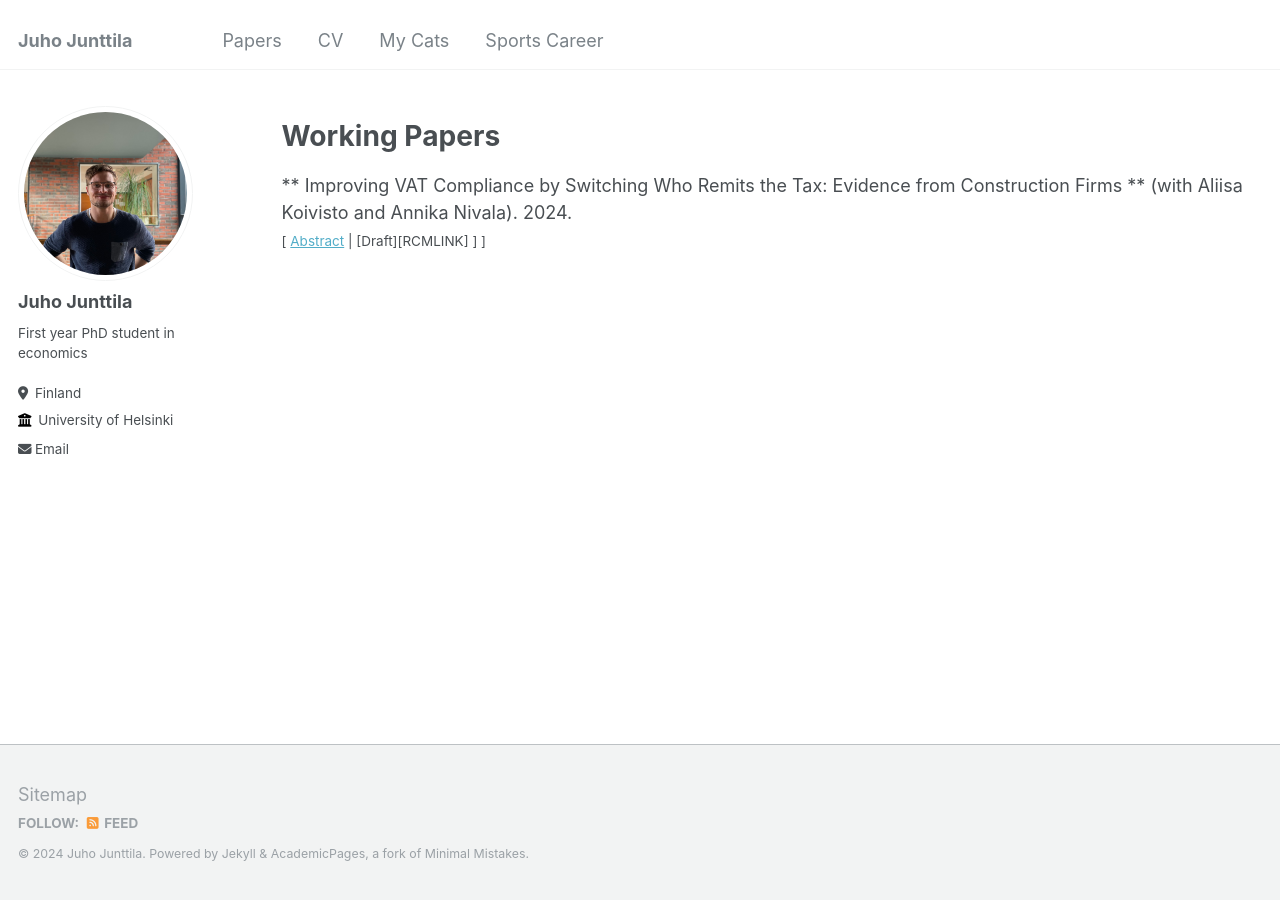
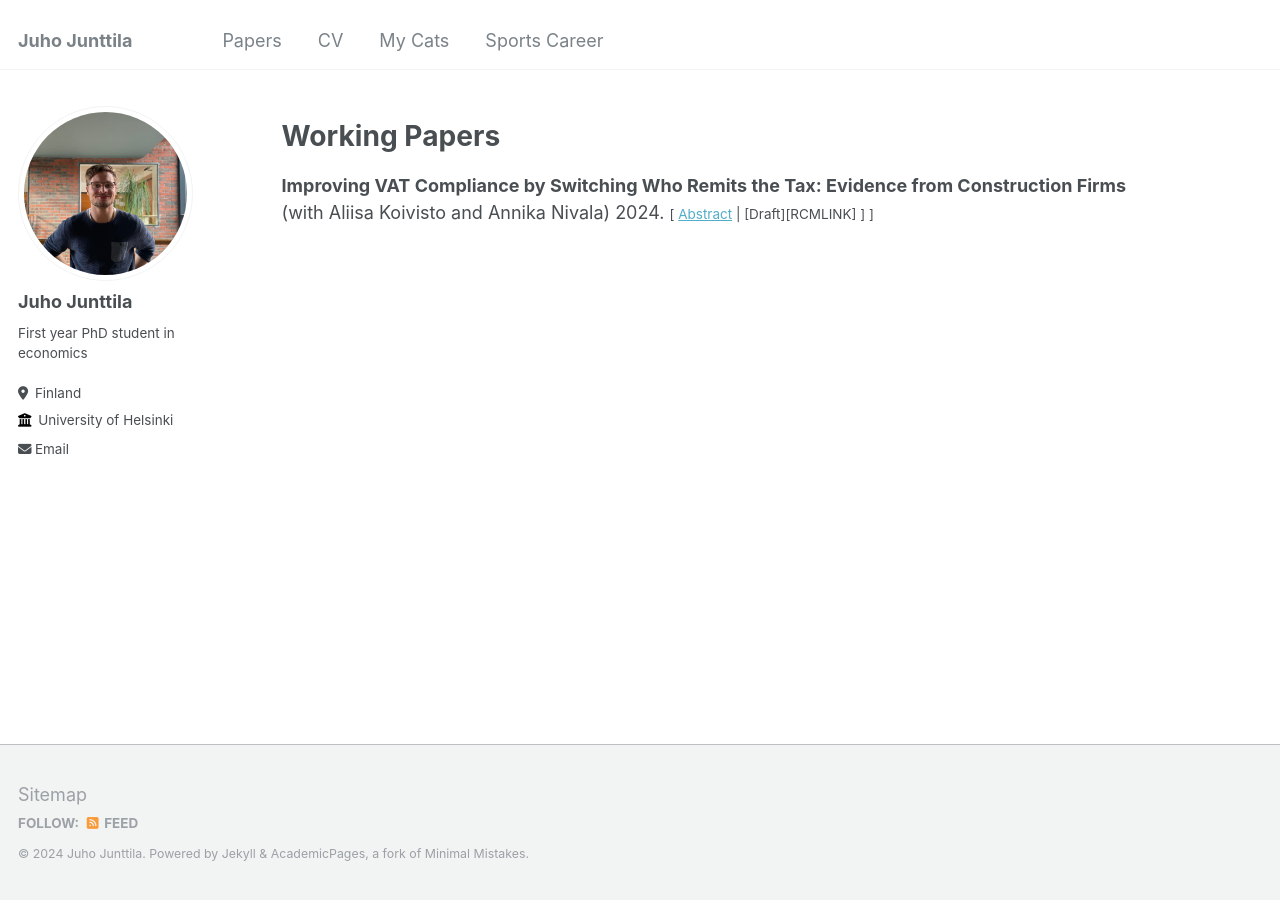
Before and after one commit to Juho-Junttila/Juho-Junttila.github.io, a Jekyll site: the page built from _pages/publications.md, in a window 1280 px wide. Built offline with Jekyll 4.4.1, drawn with Linux system fonts in a browser that asks for light colours.

```diff
--- a/_pages/publications.md
+++ b/_pages/publications.md
@@ -13,10 +13,11 @@ height="0" width="0" style="display:none;visibility:hidden"></iframe></noscript>
 
 
 
-#  Working Papers
+# Working Papers
 
 
-** Improving VAT Compliance by Switching Who Remits the Tax: Evidence from Construction Firms ** (with Aliisa Koivisto and Annika Nivala). 2024. <br/>
+**Improving VAT Compliance by Switching Who Remits the Tax: Evidence from Construction Firms**  <br/>
+(with Aliisa Koivisto and Annika Nivala)  2024.
 <small>[ <a href="#/" onclick="visib('RCM')">Abstract</a> | [Draft][RCMLINK] ] ]</small>
 
 <div id="RCM" style="display: none; text-align: justify; line-height: 1.2" ><small>
```
